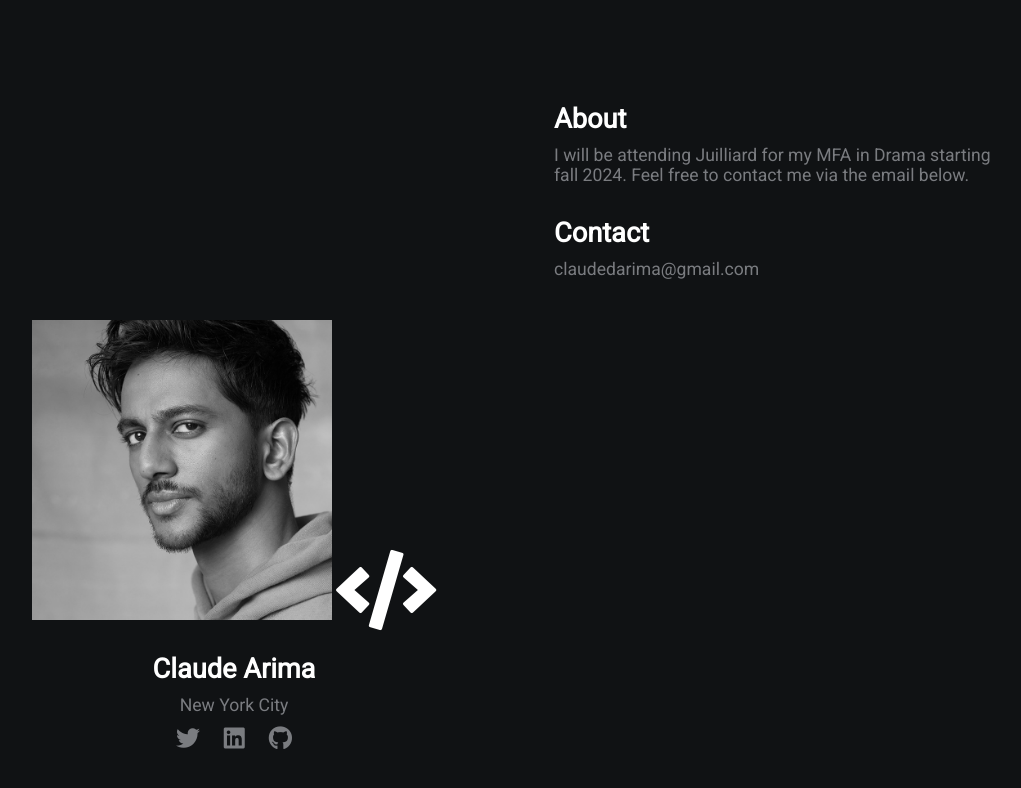
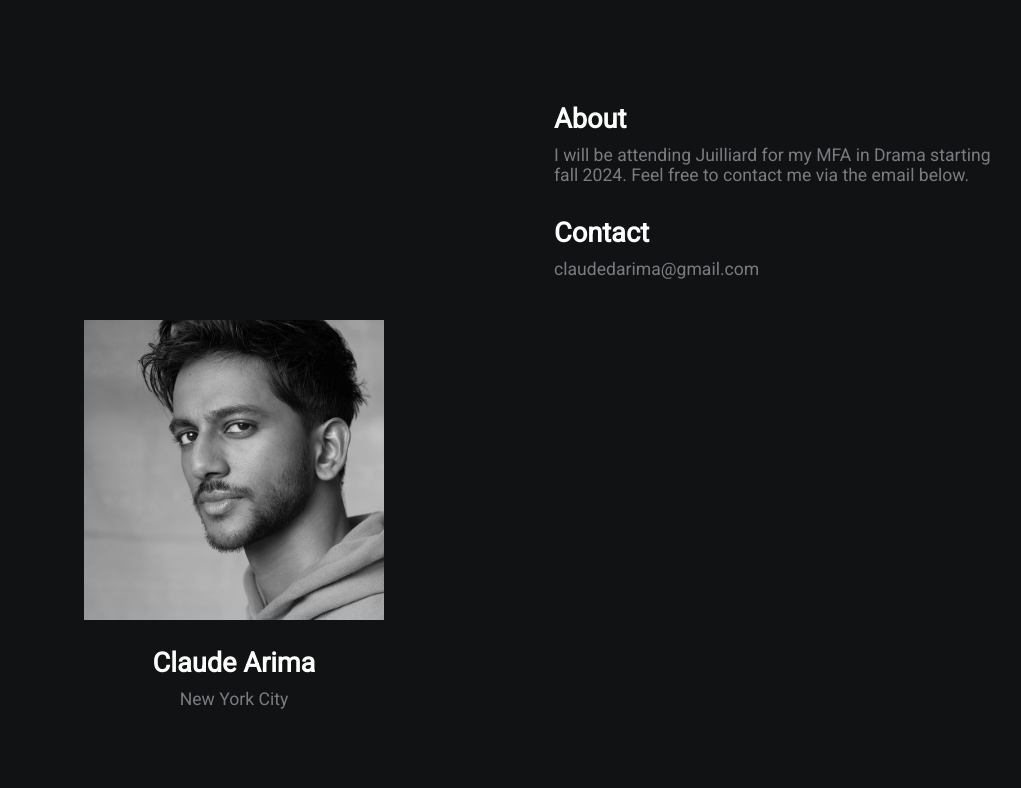
Before and after one commit to cyald/cyald.github.io, a plain HTML site: page index.html in a window 1280 px wide. Shown: the whole page, without its empty margins (86-1107 px from the left). Drawn offline with Linux system fonts and the light colour scheme.

Commit message:
Update index.html

```diff
--- a/index.html
+++ b/index.html
@@ -12,12 +12,8 @@
     <div class="grid-2">
         <div class="section-1">
             <img src="image.jpg" width="300" height="300">
-            <i class="fas fa-code fa-5x white"></i>
             <h2>Claude Arima</h2>
             <p>New York City</p>
-            <a href="#"><i class="fab fa-twitter"></i></a>
-            <a href="#"><i class="fab fa-linkedin"></i></a>
-            <a href="#"><i class="fab fa-github"></i></a>
         </div>
         <div class="section-2">
             <h2>About</h2>
```
